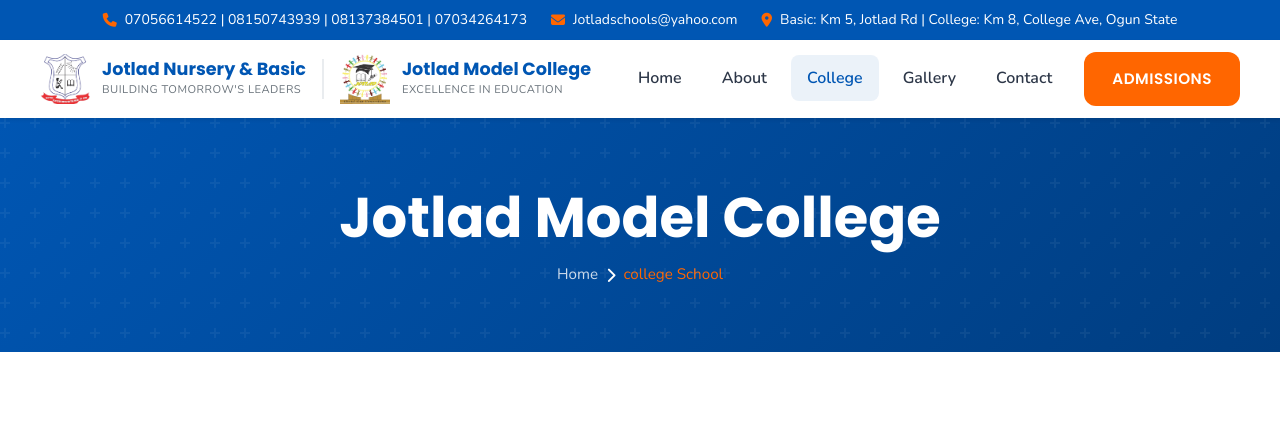
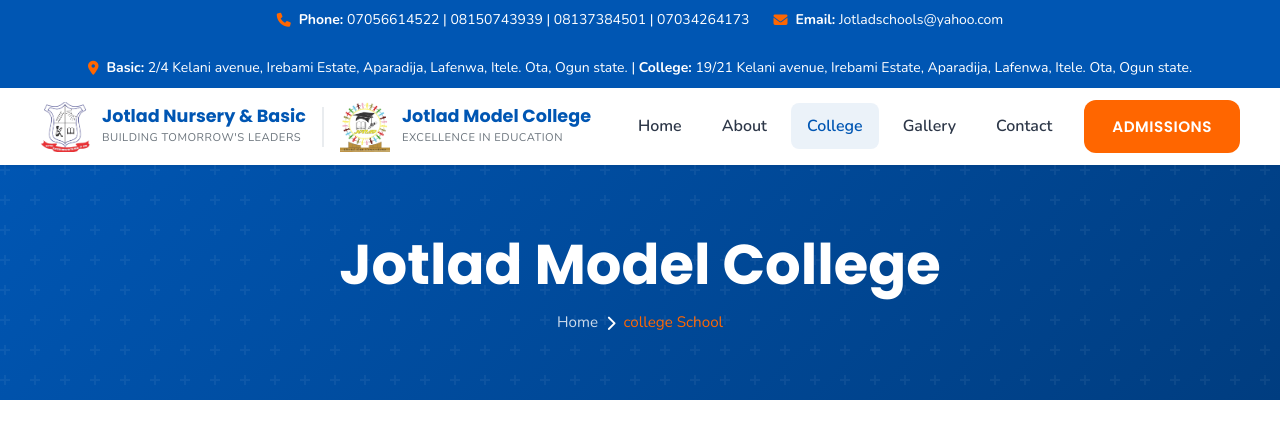
Before and after one commit to rickyoganyiaeze/jotlad, a plain HTML site: page college.html in a window 1280 px wide. Shown: the top 429 px of the page. Drawn offline with nearby package versions, Linux system fonts and the light colour scheme.

Commit message:
Update college.html

```diff
--- a/college.html
+++ b/college.html
@@ -14,19 +14,20 @@
   <link rel="stylesheet" href="styles.css">
 </head>
 <body>
- <div class="top-bar">
+ <!-- Top Bar -->
+  <div class="top-bar">
     <div class="container top-bar-content">
       <div class="top-bar-item">
         <i class="fas fa-phone"></i>
-        <span>07056614522 | 08150743939 | 08137384501 | 07034264173</span>
+        <span><b>Phone: </b>07056614522 | 08150743939 | 08137384501 | 07034264173</span>
       </div>
       <div class="top-bar-item">
         <i class="fas fa-envelope"></i>
-        <a href="mailto:Jotladschools@yahoo.com">Jotladschools@yahoo.com</a>
+        <a href="mailto:Jotladschools@yahoo.com"><b>Email:</b> Jotladschools@yahoo.com</a>
       </div>
       <div class="top-bar-item">
         <i class="fas fa-map-marker-alt"></i>
-        <span>Basic: Km 5, Jotlad Rd | College: Km 8, College Ave, Ogun State</span>
+        <span><b>Basic:</b> 2/4 Kelani avenue, Irebami Estate, Aparadija, Lafenwa, Itele. Ota, Ogun state. | <b>College:</b> 19/21 Kelani avenue, Irebami Estate, Aparadija, Lafenwa, Itele. Ota, Ogun state.</span>
       </div>
     </div>
   </div>
```
